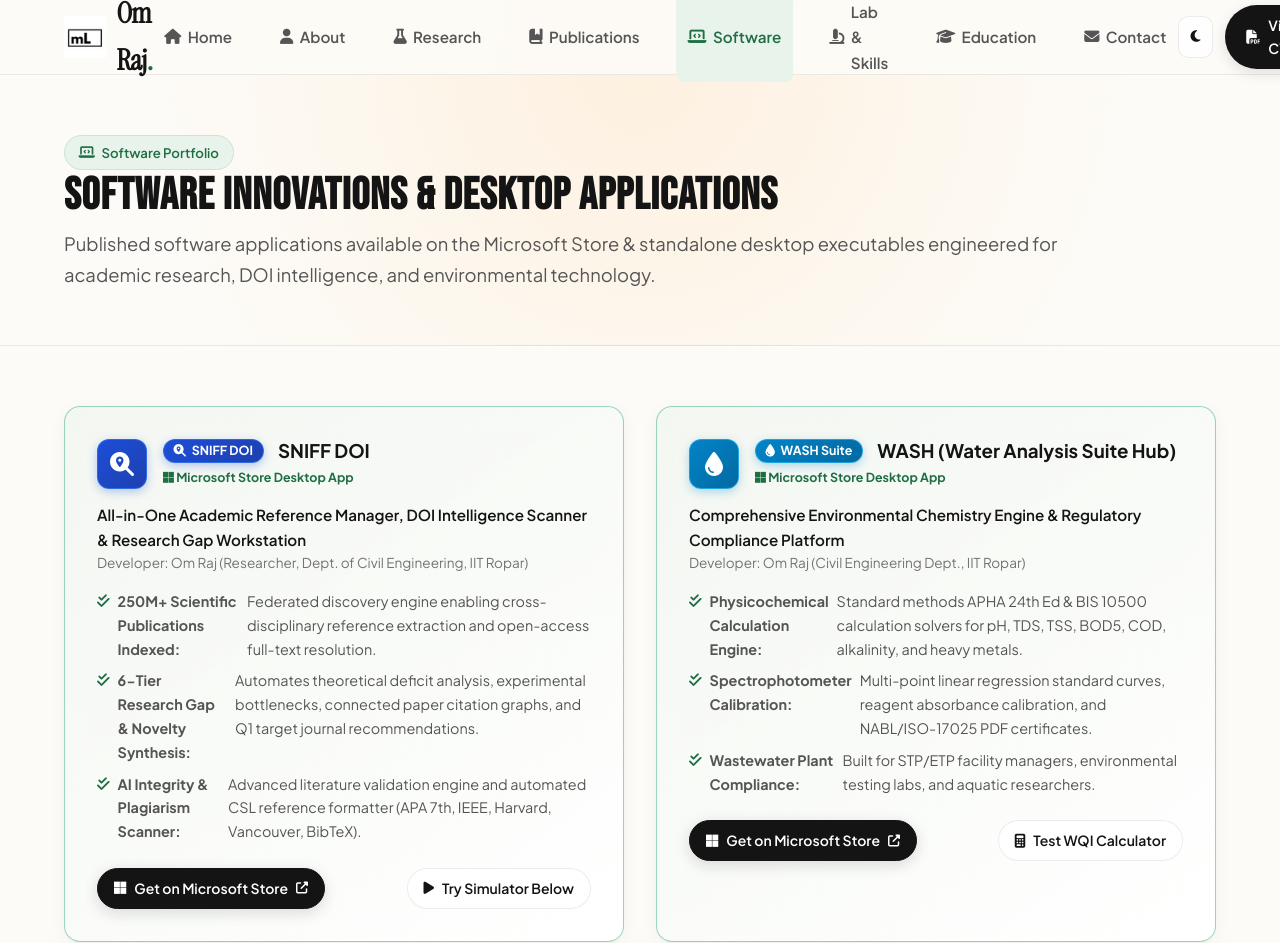
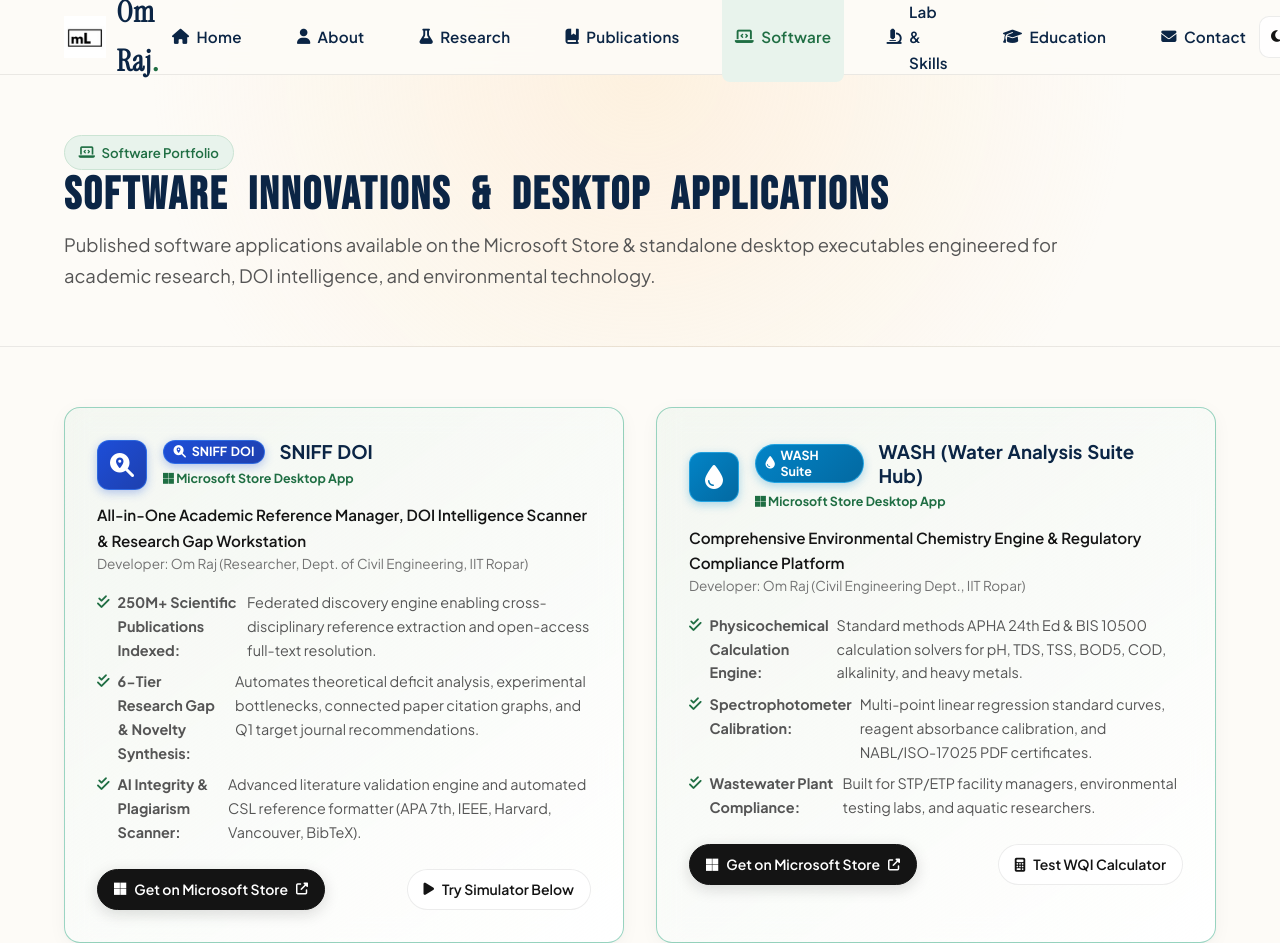
Before and after one commit to om1904/omraj-website, a plain HTML site: page software.html in a window 1280 px wide. Shown: the top 943 px of the page. Drawn offline with Linux system fonts and the light colour scheme.

Commit message:
Increase header word-spacing (0.22em) and change header color to dark blue (#0B2545)

```diff
--- a/software.html
+++ b/software.html
@@ -9,7 +9,7 @@
     <link rel="preconnect" href="https://fonts.gstatic.com" crossorigin>
     <link href="https://fonts.googleapis.com/css2?family=Anton&family=Bebas+Neue&family=Instrument+Serif:ital@0;1&family=Plus+Jakarta+Sans:ital,wght@0,300;0,400;0,500;0,600;0,700;0,800;1,400;1,600&family=JetBrains+Mono:wght@400;500;600&display=swap" rel="stylesheet">
     <link rel="stylesheet" href="https://cdnjs.cloudflare.com/ajax/libs/font-awesome/6.4.0/css/all.min.css">
-    <link rel="stylesheet" href="styles.css?v=editorial_palette_v15">
+    <link rel="stylesheet" href="styles.css?v=darkblue_wordspace_v16">
 
     <!-- Google Search Console Verification -->
     <meta name="google-site-verification" content="42z_2qyv0rxwxNIm59PpO_DfJOuVcfiBT7QSy2aRhzE" />
--- a/styles.css
+++ b/styles.css
@@ -17,6 +17,10 @@
     --text-main: #141414; /* Deep charcoal / off-black */
     --text-muted: #555555;
     --text-dim: #737373;
+
+    /* Dark Blue Header & Display Titles */
+    --header-color: #0B2545; /* Dark Blue */
+    --color-blue-dark: #0B2545;
 
     /* Color Accents */
     --primary: #1F6E43; /* Rich Modern Forest/Sage Green */
@@ -54,6 +58,9 @@
     --text-main: #FDFBF7;
     --text-muted: #A3A3A3;
     --text-dim: #737373;
+
+    --header-color: #93C5FD; /* Light Ice-Blue for Dark Theme Contrast */
+    --color-blue-dark: #93C5FD;
 
     --primary: #2D6A4F;
     --primary-hover: #1F6E43;
@@ -108,19 +115,21 @@ body {
 
 /* Typography & Headings */
 h1, h2 {
-    color: var(--text-main);
+    color: var(--header-color, #0B2545);
     font-family: var(--font-display);
     font-weight: 700;
     line-height: 1.15;
-    letter-spacing: 0.02em;
+    letter-spacing: 0.05em;
+    word-spacing: 0.22em;
     text-transform: uppercase;
 }
 
 h3, h4 {
-    color: var(--text-main);
+    color: var(--header-color, #0B2545);
     font-family: var(--font-primary);
     font-weight: 700;
     line-height: 1.25;
+    word-spacing: 0.08em;
 }
 
 .serif-greeting, .editorial-serif, .serif-quote {
@@ -381,28 +390,31 @@ a:hover {
 
 .logo-text {
     font-family: var(--font-serif);
-    font-size: 1.8rem;
+    font-size: 1.85rem;
     font-weight: 700;
-    letter-spacing: -0.02em;
-    color: var(--text-main);
+    letter-spacing: 0.03em;
+    word-spacing: 0.12em;
+    color: var(--header-color, #0B2545);
 }
 
 .logo-text .dot { color: var(--primary); }
 
 .nav-links {
     display: flex;
-    gap: 1.5rem;
+    gap: 1.85rem;
 }
 
 .nav-links a {
-    color: var(--text-muted);
+    color: var(--header-color, #0B2545);
     font-size: 0.95rem;
     font-weight: 600;
     display: flex;
     align-items: center;
-    gap: 0.4rem;
-    padding: 0.45rem 0.75rem;
+    gap: 0.45rem;
+    padding: 0.45rem 0.8rem;
     border-radius: 8px;
+    letter-spacing: 0.015em;
+    word-spacing: 0.06em;
     transition: var(--transition);
 }
 
@@ -414,17 +426,19 @@ a:hover {
 .nav-actions {
     display: flex;
     align-items: center;
-    gap: 0.75rem;
+    gap: 0.85rem;
 }
 
 .nav-actions .btn-outline {
-    background: var(--text-main);
+    background: var(--header-color, #0B2545);
     color: #FFFFFF;
     border-radius: 50px;
-    padding: 0.55rem 1.35rem;
+    padding: 0.55rem 1.4rem;
     border: none;
     font-weight: 600;
-    box-shadow: 0 4px 14px rgba(20, 20, 20, 0.12);
+    letter-spacing: 0.02em;
+    word-spacing: 0.08em;
+    box-shadow: 0 4px 14px rgba(11, 37, 69, 0.2);
 }
 
 .nav-actions .btn-outline:hover {
@@ -499,7 +513,10 @@ a:hover {
 }
 
 .page-banner h1 {
-    font-size: 2.8rem;
+    font-size: 2.85rem;
+    color: var(--header-color, #0B2545);
+    letter-spacing: 0.05em;
+    word-spacing: 0.22em;
     margin-bottom: 0.5rem;
 }
 
@@ -534,10 +551,12 @@ a:hover {
 }
 
 .hero-title {
+    color: var(--header-color, #0B2545);
     font-family: var(--font-display);
     font-size: clamp(2.8rem, 5.5vw, 4.4rem);
     line-height: 1.05;
-    letter-spacing: 0.02em;
+    letter-spacing: 0.04em;
+    word-spacing: 0.2em;
     text-transform: uppercase;
     margin: 1rem 0;
 }
@@ -681,9 +700,11 @@ a:hover {
     margin-bottom: 0.6rem;
 }
 .section-title h2 {
+    color: var(--header-color, #0B2545);
     font-family: var(--font-display);
     font-size: clamp(2.2rem, 4vw, 3.2rem);
-    letter-spacing: 0.02em;
+    letter-spacing: 0.045em;
+    word-spacing: 0.2em;
     text-transform: uppercase;
     line-height: 1.05;
 }
```
Also changed, not shown: about.html (+1 -1 lines), contact.html (+1 -1 lines), education.html (+1 -1 lines), index.html (+1 -1 lines), laboratory.html (+1 -1 lines), publications.html (+1 -1 lines), research.html (+1 -1 lines).
